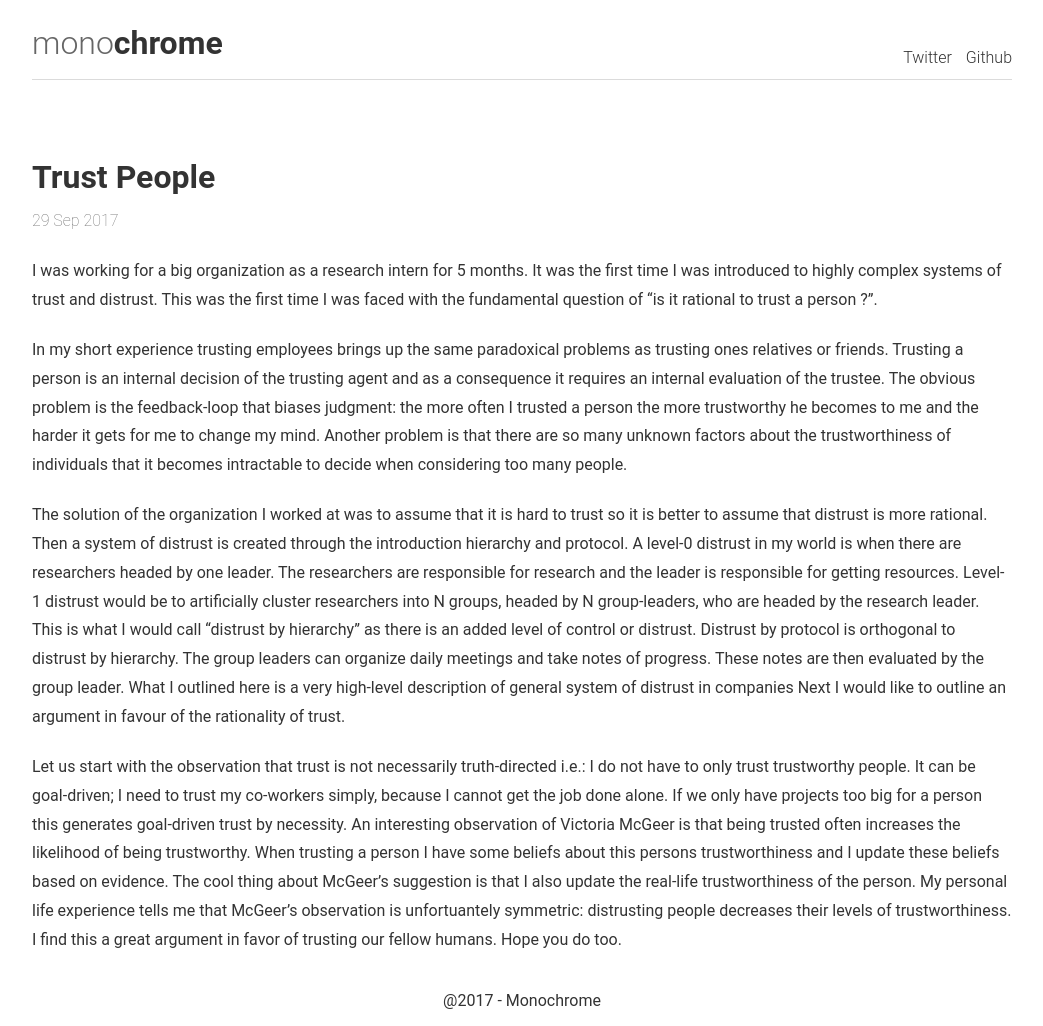
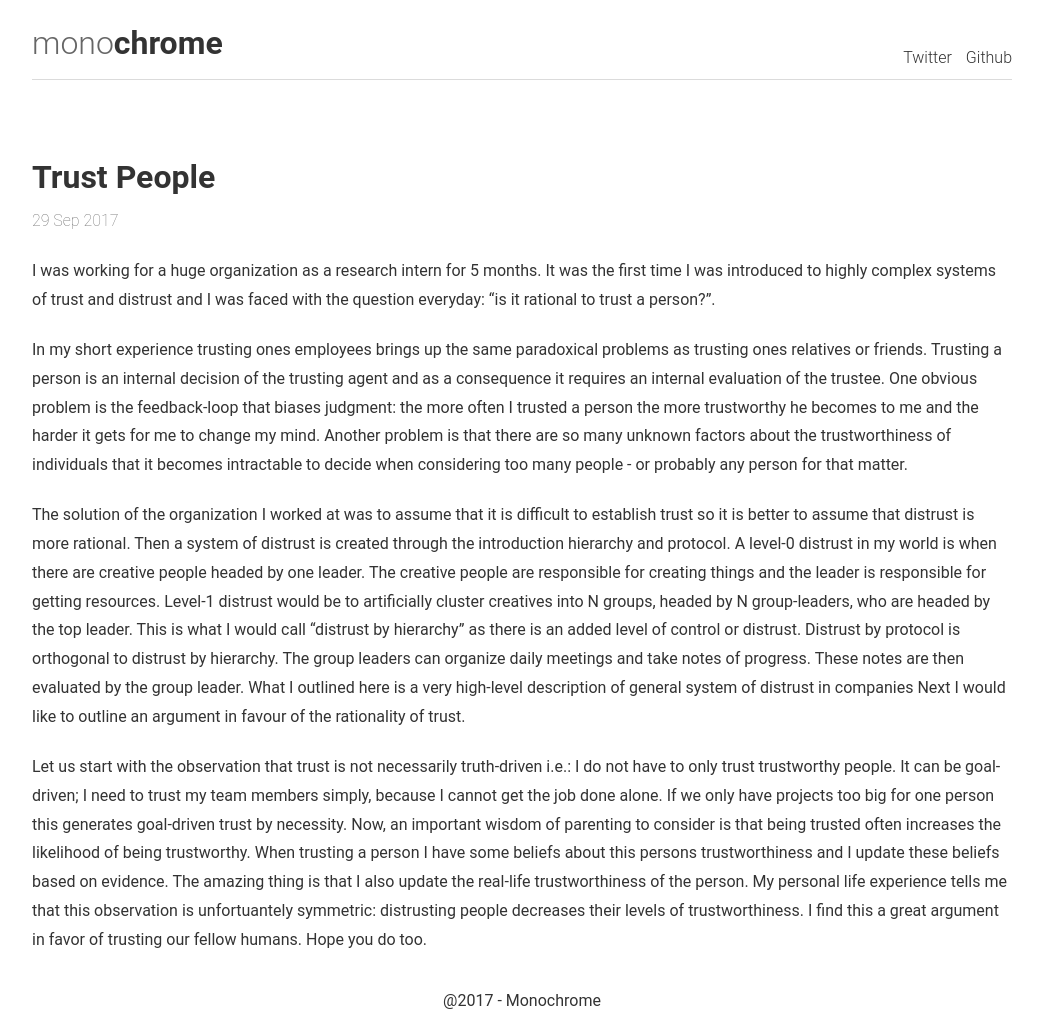
Before and after one commit to kadarakos/blog, a Jekyll site: the page built from _posts/2017-09-29-Trust-people.md, in a window 1280 px wide. Shown: the whole page, without its empty margins (118-1161 px from the left). Built offline with Jekyll 4.4.1, drawn with Linux system fonts in a browser that asks for light colours.

Commit message:
Update 2017-09-29-Trust-people.md

```diff
--- a/_posts/2017-09-29-Trust-people.md
+++ b/_posts/2017-09-29-Trust-people.md
@@ -1,31 +1,31 @@
-I was working for a big organization as a research intern for 5 months.
-It was the first time I was introduced to highly complex systems of trust and distrust.
-This was the first time I was faced with the fundamental question of "is it rational to trust a person ?".
+I was working for a huge organization as a research intern for 5 months.
+It was the first time I was introduced to highly complex systems of trust and distrust and
+I was faced with the question everyday: "is it rational to trust a person?".
 
-In my short experience trusting employees brings up the same paradoxical problems as trusting ones relatives or friends.
+In my short experience trusting ones employees brings up the same paradoxical problems as trusting ones relatives or friends.
 Trusting a person is an internal decision of the trusting agent and as a consequence it requires an internal evaluation
-of the trustee. The obvious problem is the feedback-loop that biases judgment: the more often I trusted a person
+of the trustee. One obvious problem is the feedback-loop that biases judgment: the more often I trusted a person
 the more trustworthy he becomes to me and the harder it gets for me to change my mind.
 Another problem is that there are so many unknown factors about the trustworthiness of individuals that it
-becomes intractable to decide when considering too many people.
+becomes intractable to decide when considering too many people - or probably any person for that matter.
 
-The solution of the organization I worked at was to assume that it is hard to trust so it is better to assume that
-distrust is more rational. Then a system of distrust is created through the introduction hierarchy and protocol.
-A level-0 distrust in my world is when there are researchers headed by one leader.
-The researchers are responsible for research and the leader is responsible for getting resources.
-Level-1 distrust would be to artificially cluster researchers into N groups, headed by N group-leaders,
-who are headed by the research leader. This is what I would call "distrust by hierarchy" as there
+The solution of the organization I worked at was to assume that it is difficult to establish trust so it is better to
+assume that distrust is more rational. Then a system of distrust is created through the introduction hierarchy and
+protocol. A level-0 distrust in my world is when there are creative people headed by one leader.
+The creative people are responsible for creating things and the leader is responsible for getting resources.
+Level-1 distrust would be to artificially cluster creatives into N groups, headed by N group-leaders,
+who are headed by the top leader. This is what I would call "distrust by hierarchy" as there
 is an added level of control or distrust. Distrust by protocol is orthogonal to distrust by hierarchy.
 The group leaders can organize daily meetings and take notes of progress. These notes are then evaluated by
 the group leader. What I outlined here is a very high-level description of general system of distrust in companies
 Next I would like to outline an argument in favour of the rationality of trust.
 
-Let us start with the observation that trust is not necessarily truth-directed i.e.: I do not have to only
-trust trustworthy people. It can be goal-driven; I need to trust my co-workers simply, because I cannot get the
-job done alone. If we only have projects too big for a person this generates goal-driven trust by necessity.
-An interesting observation of Victoria McGeer is that being trusted often increases the likelihood of being trustworthy.
+Let us start with the observation that trust is not necessarily truth-driven i.e.: I do not have to only
+trust trustworthy people. It can be goal-driven; I need to trust my team members simply, because I cannot get the
+job done alone. If we only have projects too big for one person this generates goal-driven trust by necessity.
+Now, an important wisdom of parenting to consider is that being trusted often increases the likelihood of being trustworthy.
 When trusting a person I have some beliefs about this persons trustworthiness and I update these beliefs based on
-evidence. The cool thing about McGeer's suggestion is that I also update the real-life trustworthiness of the person.
-My personal life experience tells me that McGeer's observation is unfortuantely symmetric:
+evidence. The amazing thing is that I also update the real-life trustworthiness of the person.
+My personal life experience tells me that this observation is unfortuantely symmetric:
 distrusting people decreases their levels of trustworthiness. I find this a great argument in favor of trusting our fellow humans.
 Hope you do too.
```
